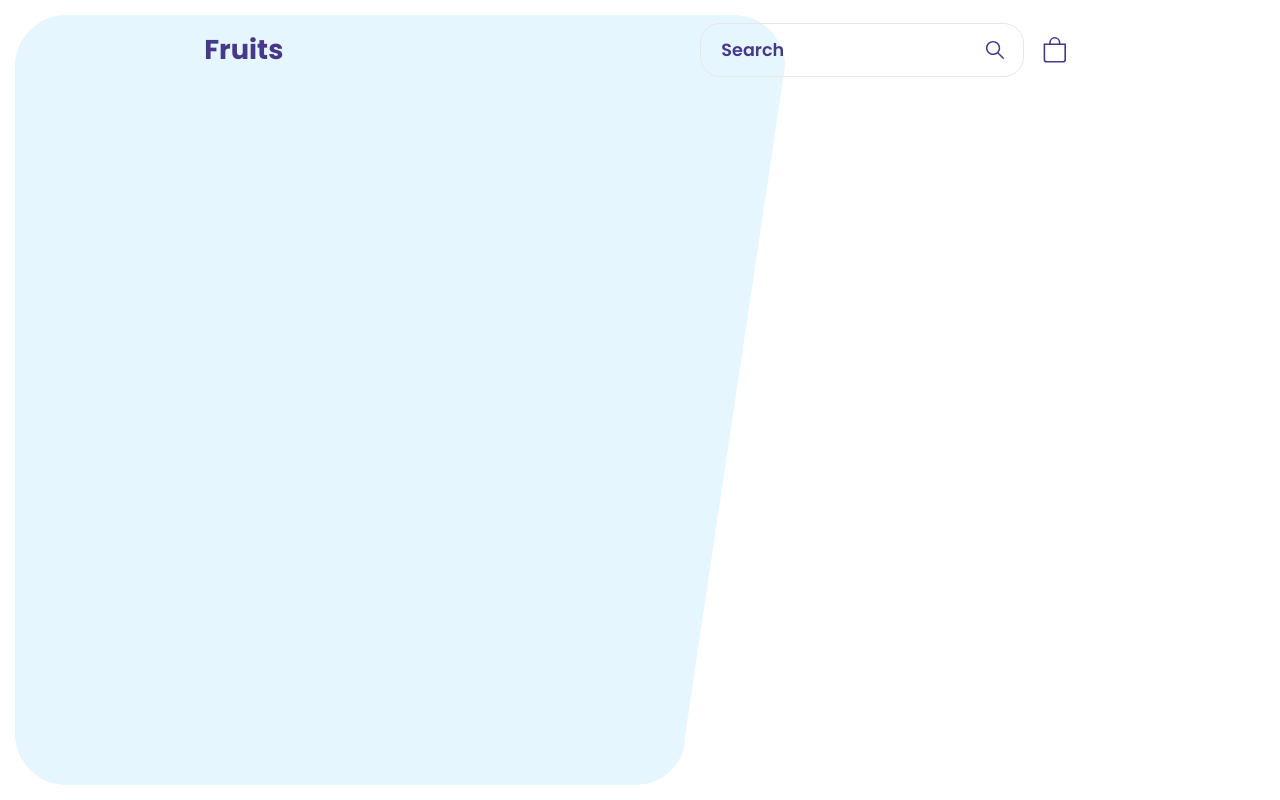
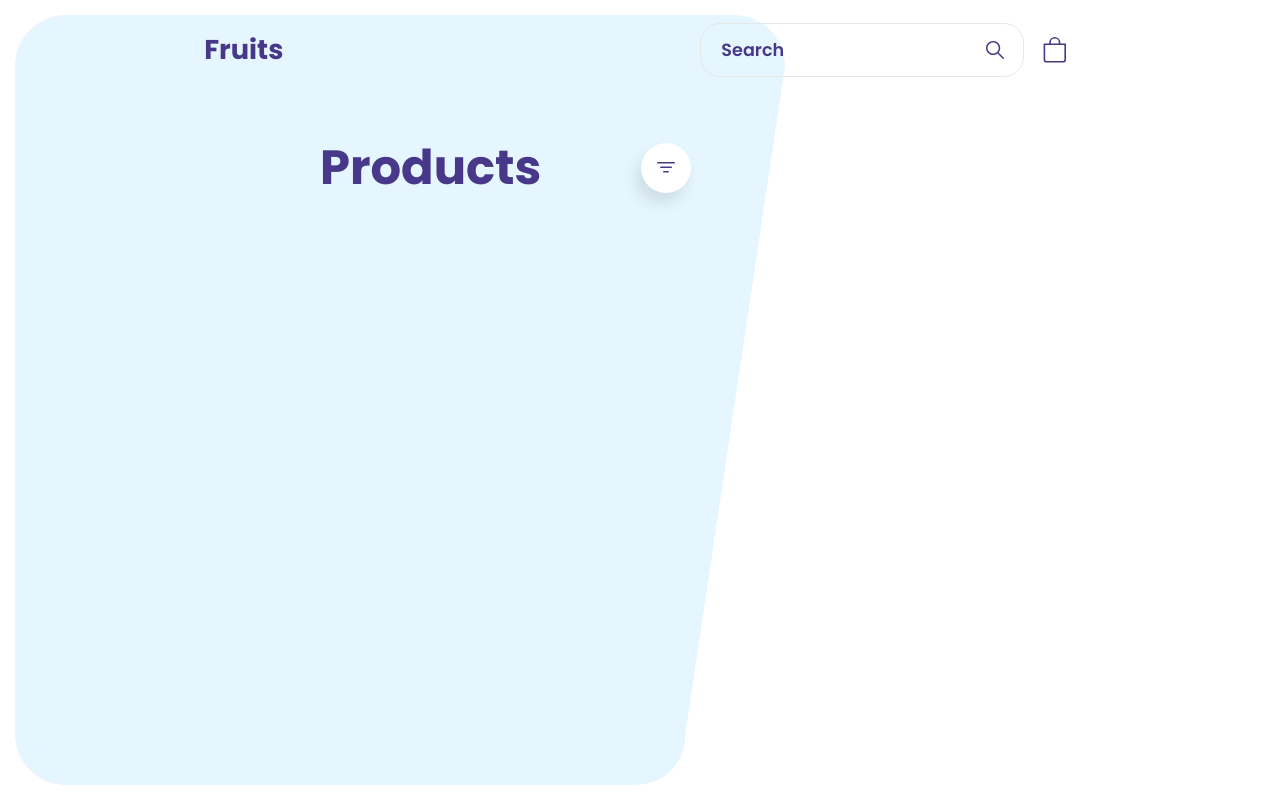
Before and after one commit to cateruu/shop, a React (Create React App) app: page / in a window 1280 px wide. Built offline with nearby package versions, Linux system fonts and the light colour scheme.

Commit message:
products header

```diff
--- a/src/App.js
+++ b/src/App.js
@@ -1,13 +1,15 @@
 import styles from './styles/app.module.css';
 import Navbar from './components/Navbar';
+import Products from './components/Products';
 import { ReactComponent as Blob } from './images/blob.svg';
 
 function App() {
   return (
-    <main className={styles.main}>
+    <div className={styles.container}>
       <Blob className={styles.blob} />
       <Navbar />
-    </main>
+      <Products />
+    </div>
   );
 }
 
--- /dev/null
+++ b/src/components/Products.js
@@ -0,0 +1,20 @@
+import styles from './styles/products.module.css';
+import { BsFilter } from 'react-icons/bs';
+import { IconContext } from 'react-icons';
+
+const Products = () => {
+  return (
+    <main>
+      <header className={styles.header}>
+        <h1 className={styles.title}>Products</h1>
+        <div className={styles.filter}>
+          <IconContext.Provider value={{ className: styles.filterIcon }}>
+            <BsFilter />
+          </IconContext.Provider>
+        </div>
+      </header>
+    </main>
+  );
+};
+
+export default Products;
--- /dev/null
+++ b/src/components/styles/products.module.css
@@ -0,0 +1,29 @@
+.header {
+  display: flex;
+  align-items: center;
+  width: 50%;
+  margin: 0 auto;
+}
+
+.title {
+  color: var(--primary-color);
+  font-size: 3rem;
+  margin-right: 100px;
+}
+
+.filter {
+  width: 50px;
+  height: 50px;
+  border-radius: 50%;
+  background-color: #fff;
+  box-shadow: -5px 10px 15px rgba(0, 0, 0, 0.1);
+  display: flex;
+  justify-content: center;
+  align-items: center;
+  cursor: pointer;
+}
+
+.filterIcon {
+  color: var(--primary-color);
+  font-size: 1.5rem;
+}
--- a/src/styles/app.module.css
+++ b/src/styles/app.module.css
@@ -1,4 +1,4 @@
-.main {
+.container {
   min-height: 100vh;
   position: relative;
 }
```
